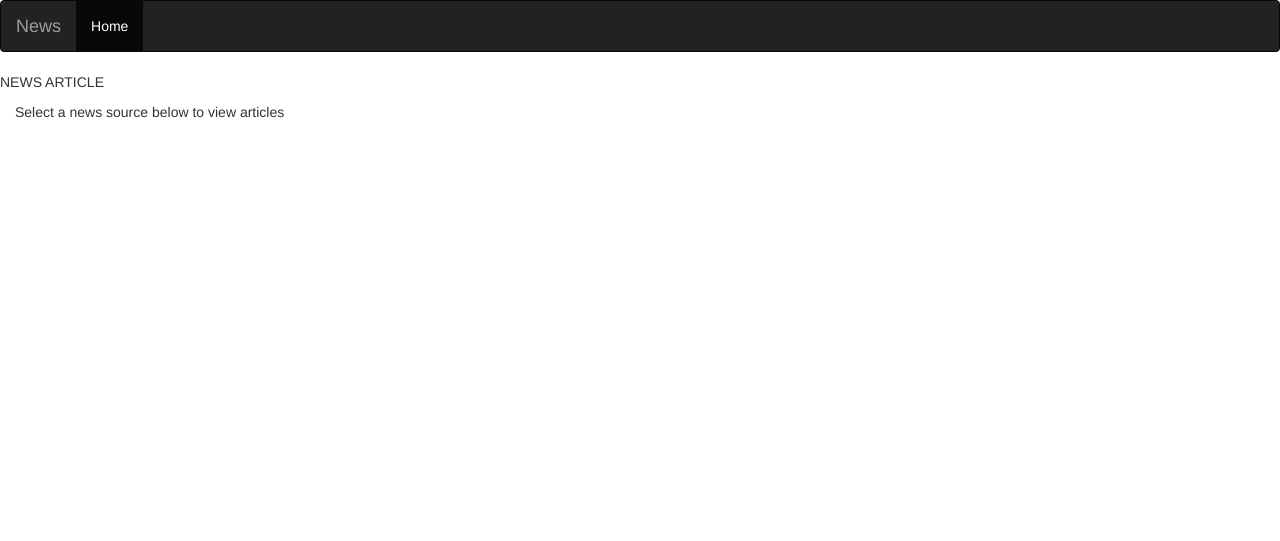
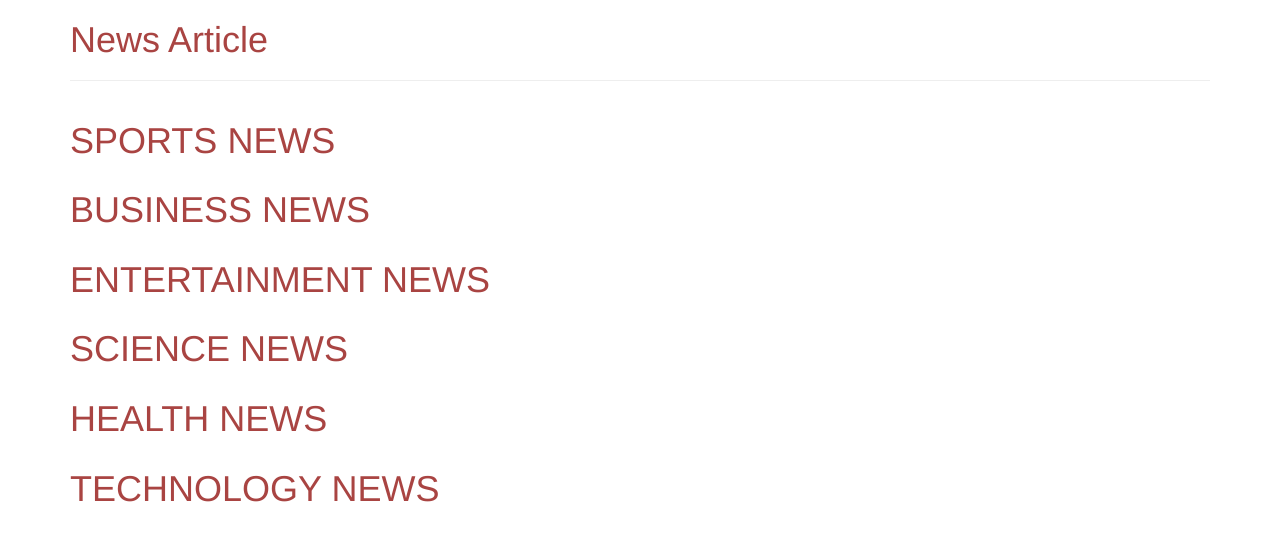
Before and after one commit to careymwarabu/News, a Flask app: template app/templates/index.html in a window 1280 px wide. Shown: the top 541 px of the page. Run offline with Flask 2, Linux system fonts and the light colour scheme; the template is opened without the code that fills it, so the values that code supplies are empty; some libraries are stand-ins or nearby versions.

Commit message:
add templates

```diff
--- a/app/templates/base.html
+++ b/app/templates/base.html
@@ -1,7 +1,4 @@
-{% extends 'bootstrap/base.html'%}
-<link rel="stylesheet" href="../static/styles.css">
-
-<!-- Navbar block  -->
-{% block navbar %}
-    {% include 'navbar.html' %}
-{% endblock %}
+{%extends 'bootstrap/base.html'%}
+{%block content%}
+{%include 'navbar.html'%}
+{%endblock%}
--- a/app/templates/index.html
+++ b/app/templates/index.html
@@ -1,28 +1,83 @@
-{% extends 'base.html'%}
-{% import 'macros.html' as macro%}
-<!DOCTYPE html>
-<html>
-    <head>
-        <meta charset="utf-8">
-        {% if title %}
-        <title> {{ title }}</title>
-        {% else %}
-        <title> Welcome to the News Article </title>
-        {% endif %}
-    </head>
-    <body>
-        {% block content %}
-    <div class="titleSec">
+{%extends 'base.html'%}
+{% import 'macro.html' as macro %}
 
-        <p class="titleSources">NEWS ARTICLE</p>
+{% block content %}
+
+<div class="container">
+
+    <div class="row">
+        <div class="col-md-12">
+            <h1 class="text-danger">News Article</h1>
+            <hr>
+        </div>
     </div>
-    <div class="container-fluid sourceDesc">
-        <p>Select a news source below to view articles</p>
+
+    <div class="row">
+        <div class="col-md-12">
+            <h1 class="text-danger">SPORTS NEWS</h1>
+        </div>
+    </div>
+    <div class="row">
+
+        {{ macro.displaySources(sports)}}
 
     </div>
 
-    {{macro.displaySourcesList(general)}} {% endblock %}
-</body>
+    <div class="row">
+        <div class="col-md-12">
+            <h1 class="text-danger">BUSINESS NEWS</h1>
+        </div>
+    </div>
+    <div class="row">
 
-    </body>
-</html>
+        {{ macro.displaySources(business)}}
+
+    </div>
+
+    <div class="row">
+        <div class="col-md-12">
+            <h1 class="text-danger">ENTERTAINMENT NEWS</h1>
+        </div>
+    </div>
+    <div class="row">
+
+        {{ macro.displaySources(entertainment)}}
+
+    </div>
+
+    <div class="row">
+        <div class="col-md-12">
+            <h1 class="text-danger">SCIENCE NEWS</h1>
+        </div>
+    </div>
+    <div class="row">
+
+        {{ macro.displaySources(science)}}
+
+    </div>
+
+    <div class="row">
+        <div class="col-md-12">
+            <h1 class="text-danger">HEALTH NEWS</h1>
+        </div>
+    </div>
+    <div class="row">
+
+        {{ macro.displaySources(health)}}
+
+    </div>
+
+    <div class="row">
+        <div class="col-md-12">
+            <h1 class="text-danger">TECHNOLOGY NEWS</h1>
+        </div>
+    </div>
+    <div class="row">
+
+        {{ macro.displaySources(technology)}}
+
+    </div>
+
+</div>
+
+{% endblock %}
--- a/app/templates/macros.html
+++ b/app/templates/macro.html
@@ -3,14 +3,17 @@
 <div class='col-md-3 '>
     <div class='panel panel-default'>
         <div class="panel-header">
-            <h3 class="text-info">{{source.name}}</h3>
+            <h3 class="text-danger text-center">{{source.name}}</h3>
+            <hr>
+
         </div>
         <div class="panel-body">
             <p>{{source.desc}}</p>
+            <hr>
         </div>
-        <div class="pane-footer">
+        <div class="panel-footer p-3">
             <a href="/news/{{source.id}}">
-                <button class="btn btn-primary">
+                <button class="btn btn-danger">
                     HEADLINES
                 </button>
             </a>
```
